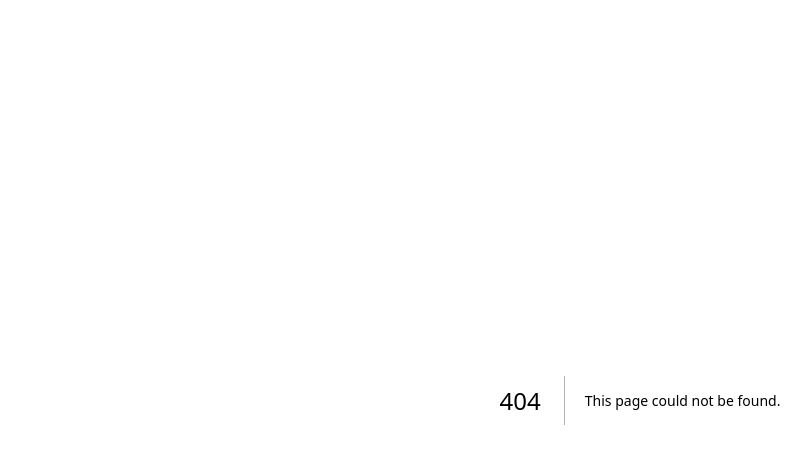
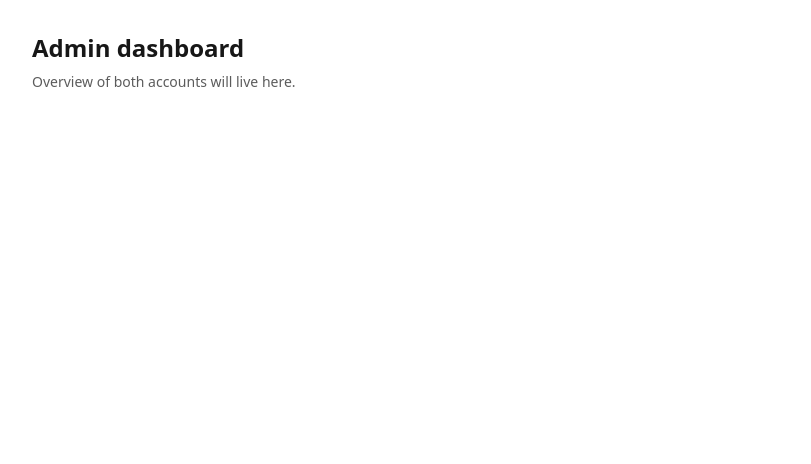
Before and after one commit to Srishan7/aion, a Next.js app: page /admin/dashboard in a window 1280 px wide. Before the commit this address had no page. Shown: the top 464 px of the page, without its empty margins (0-811 px from the left). Built offline with nearby package versions, Linux system fonts and the light colour scheme.

Commit message:
admin route group with dashboard and users placeholders

```diff
--- /dev/null
+++ b/src/app/(admin)/admin/dashboard/page.tsx
@@ -0,0 +1,10 @@
+export default function AdminDashboardPage() {
+  return (
+    <main className="p-8">
+      <h1 className="text-2xl font-semibold">Admin dashboard</h1>
+      <p className="text-sm opacity-70 mt-2">
+        Overview of both accounts will live here.
+      </p>
+    </main>
+  );
+}
--- /dev/null
+++ b/src/app/(admin)/admin/users/page.tsx
@@ -0,0 +1,10 @@
+export default function AdminUsersPage() {
+  return (
+    <main className="p-8">
+      <h1 className="text-2xl font-semibold">Manage users</h1>
+      <p className="text-sm opacity-70 mt-2">
+        User list with view/edit/delete controls will live here.
+      </p>
+    </main>
+  );
+}
```
